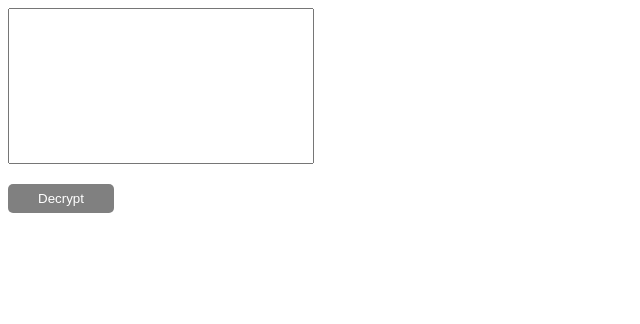
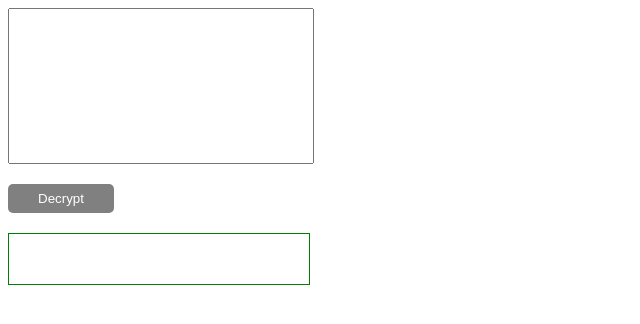
Before and after one commit to latteUSCA/test-task-js, a plain HTML site: page index.html in a window 1280 px wide. Shown: the whole page, without its empty margins (0-640 px from the left). Drawn offline with Linux system fonts and the light colour scheme.

Commit message:
second commit

```diff
--- a/index.html
+++ b/index.html
@@ -12,7 +12,9 @@
 <body>
 	<textarea id="input-text"></textarea>
 	<button id="decrypt-btn">Decrypt</button>
-	<p id="answer-area"></p>
+	<div class="answer-area">
+		<p id="answer-text"></p>
+	</div>
 	<script src="index.js"></script>
 </body>
 
--- a/index.js
+++ b/index.js
@@ -1,6 +1,6 @@
 const textArea = document.getElementById('input-text');
 const decryptButton = document.getElementById('decrypt-btn');
-const answerArea = document.getElementById('answer-area');
+const answerArea = document.getElementById('answer-text');
 
 function aliceDecrypt(message) {
   const decryptedMsg = [message[0]];
--- a/styles.css
+++ b/styles.css
@@ -16,3 +16,10 @@
 	border-radius: 5px;
 	margin-bottom: 20px;
 }
+
+.answer-area {
+	max-width: 300px;
+	text-align: center;
+	height: 50px;
+	border: 1px solid green;
+}
```
